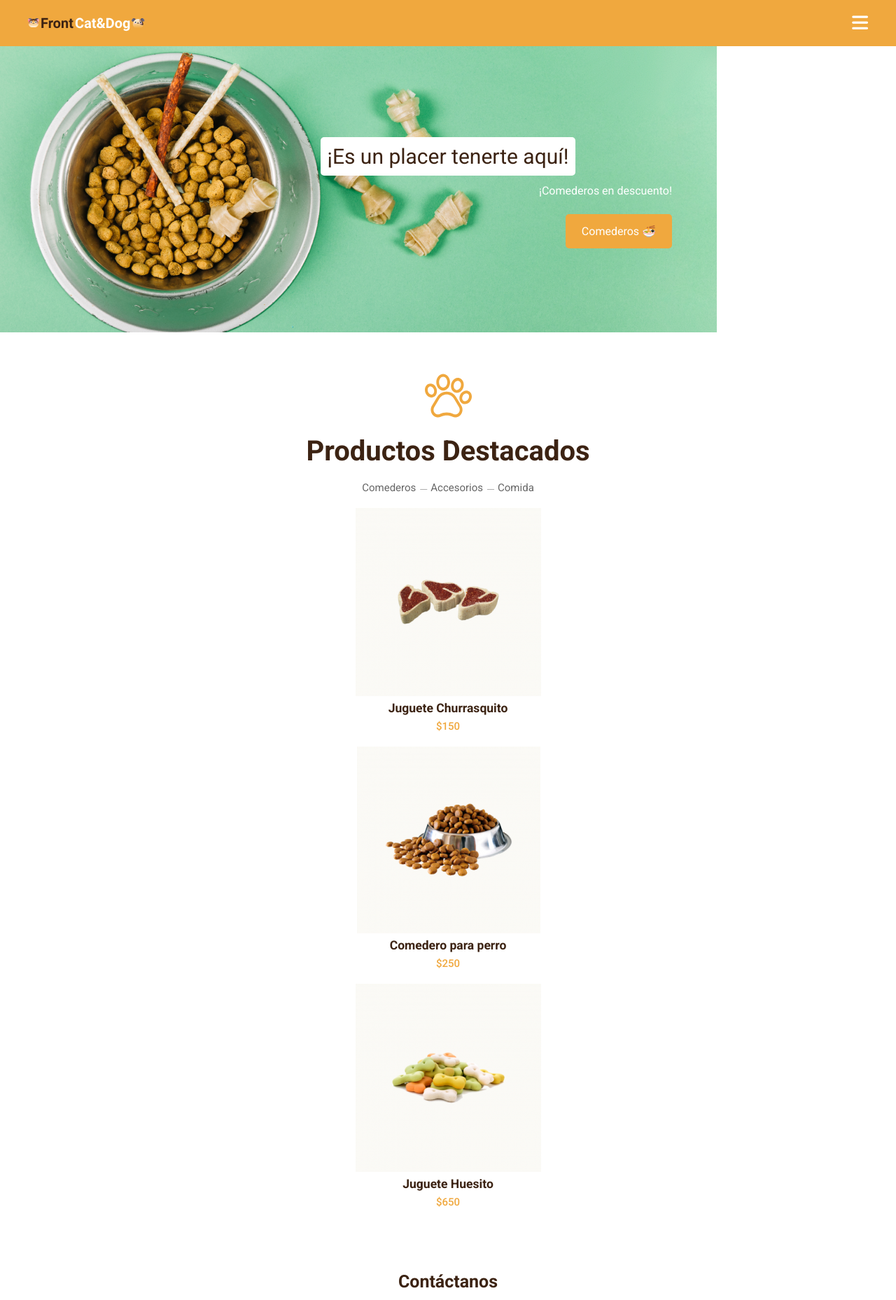
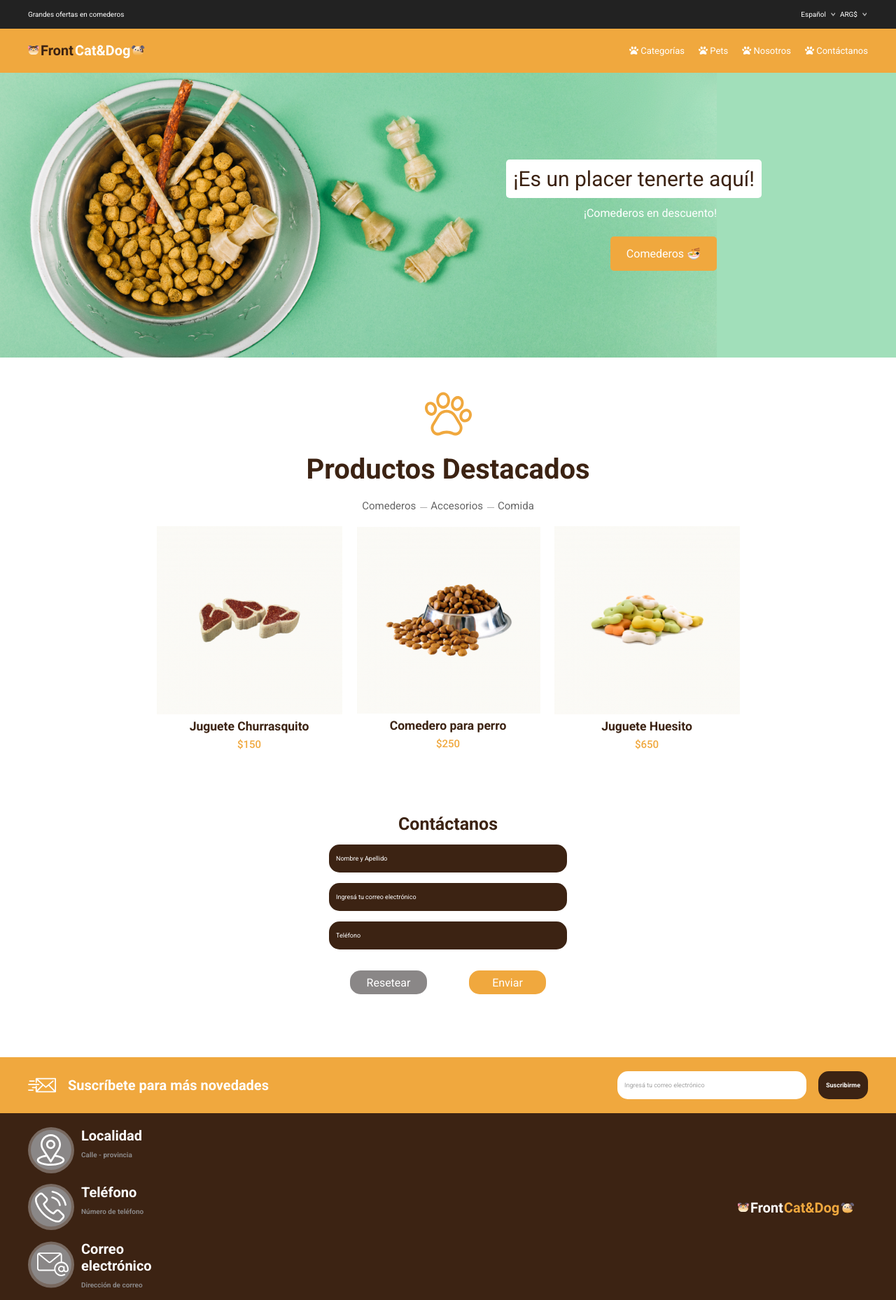
Before and after one commit to feeldiac/petshop, a plain HTML site: page docs/index.html in a window 1280 px wide. Shown: the top 1858 px of the page at 70% size. Drawn offline with Linux system fonts and the light colour scheme.

Commit message:
Implementado layout desktop usando media queries

```diff
--- a/docs/css/style.css
+++ b/docs/css/style.css
@@ -60,7 +60,6 @@ section {
 .hero {
     background-image: url("../images/hero.png");
     background-repeat: no-repeat;
-    /* background-position: left; */
     font-family: 'Roboto', sans-serif;
     font-weight: 400;
     text-align: center;
@@ -69,16 +68,14 @@ section {
     justify-content: center;
     gap: 1.2rem;
     align-items: flex-end;
-    padding-block: 13rem;
+    padding-block: 12.4rem;
 }
 
 .hero div {
-    /* display: inline-block; */
     padding: 1rem;
     background-color: #FFFFFF;
     border-radius: .5rem;
     align-self: center;
-    /* margin-bottom: 1.2rem; */
 }
 
 .hero h2 {
@@ -227,6 +224,7 @@ section {
     flex-direction: row;
     align-items: center;
     justify-content: space-around;
+    margin-top: 1.5rem;
 }
 
 .contactanos button {
@@ -311,12 +309,7 @@ footer [type="submit"] {
     font-size: 9px;
 }
 
-.footer-card p {
-    color: rgba(138, 135, 135, 1);
-    font-family: 'Roboto', sans-serif;
-    font-weight: 700;
-    font-size: 10px;
-}
+
 
 .footer-mid {
     background-color: rgba(60, 35, 19, 1);
@@ -325,6 +318,8 @@ footer [type="submit"] {
     display: flex;
     flex-direction: column;
     gap: 1.5rem;
+    padding-inline: 4rem;
+
 }
 
 .footer-cards {
@@ -332,12 +327,19 @@ footer [type="submit"] {
     flex-direction: column;
     align-items: flex-start;
     gap: 1.5rem;
-    padding-inline: 15%;
+    /* padding-inline: 15%; */
 }
 
 .footer-card {
     display: flex;
     gap: 1rem;
+}
+
+.footer-card p {
+    color: rgba(138, 135, 135, 1);
+    font-family: 'Roboto', sans-serif;
+    font-weight: 700;
+    font-size: 10px;
 }
 
 .footer-card-content {
@@ -356,7 +358,7 @@ footer [type="submit"] {
     padding-block: 1.5rem;
     display: flex;
     justify-content: space-between;
-    padding-inline: 15%;
+    padding-inline: 4rem;
 }
 
 .footer-bottom p {
@@ -376,3 +378,80 @@ footer [type="submit"] {
 .fa-facebook, .fa-twitter, .fa-instagram {
     color: #FFFFFF  ;
 }
+
+@media only screen and (min-width: 768px) {
+    .main-header__top {
+        display: flex;
+        flex-direction: row;
+        justify-content: space-between;
+        padding-inline: 4rem;
+        padding-block: 1.5rem;
+    }
+
+    .main-header__top-languages {
+        display: flex;
+        flex-direction: row;
+        justify-content: space-between;
+        gap: .5rem;
+    }
+
+    .main-header__top-languages span{
+        display: flex;
+        flex-direction: row;
+        justify-content: space-between;
+        gap: .5rem;
+    }
+
+    .main-header__bottom nav {
+        display: block;
+    }
+
+    .main-header__bottom nav ul {
+        display: flex;
+        flex-direction: row;
+        justify-content: space-between;
+        gap: 2rem;
+    }
+
+    .fa-bars {
+        display: none;
+    }
+
+    .hero {
+        /* background-repeat: repeat-x; */
+        background-color: #a1dfba;
+    }
+
+    .hero div {
+        align-self:initial;
+        margin-right: 15%;
+    }
+
+    .hero p, .hero button {
+        margin-right: 20%;
+    }
+
+    .destacados .cards {
+        flex-direction: row;
+
+    }
+
+    footer header {
+        flex-direction: row;
+        justify-content: space-between;
+        padding-inline:4rem;
+    }
+
+    .footer-mid {
+        flex-direction: row;
+    }
+
+    .footer-logo {
+        width: 100%;
+        order: 0;
+        display: flex;
+        justify-content: flex-end;
+        align-items: center;
+        margin-inline-end: 2rem;
+    }
+}
--- a/docs/index.html
+++ b/docs/index.html
@@ -15,6 +15,7 @@
     <header class="main-header">
         <div class="main-header__top">
             <p>Grandes ofertas en comederos</p>
+            <div class="main-header__top-languages">
                 <span>
                 <p>Español</p>
                 <img src="images/down.png" alt="">
@@ -23,6 +24,7 @@
                     <p>ARG$</p>
                     <img src="images/down.png" alt="">
                 </span>
+                </div>
         </div>
         <div class="main-header__bottom">
             <img src="images/logo.svg" alt="logo frontcat&dog">
@@ -144,9 +146,9 @@
         <div class="footer-bottom">
             <p>Todos los derechos reservados Front End</p>
             <div>
-                <a href="#"><i class="fab fa-facebook"></i></a>
-                <a href="#"><i class="fab fa-twitter"></i></a>
-                <a href="#"><i class="fab fa-instagram"></i></a>
+                <a href="#"><i class="fab fa-facebook fa-lg"></i></a>
+                <a href="#"><i class="fab fa-twitter fa-lg"></i></a>
+                <a href="#"><i class="fab fa-instagram fa-lg"></i></a>
             </div>
         </div>
     </footer>
```
Lines whose indentation alone changed are shown as unchanged.
